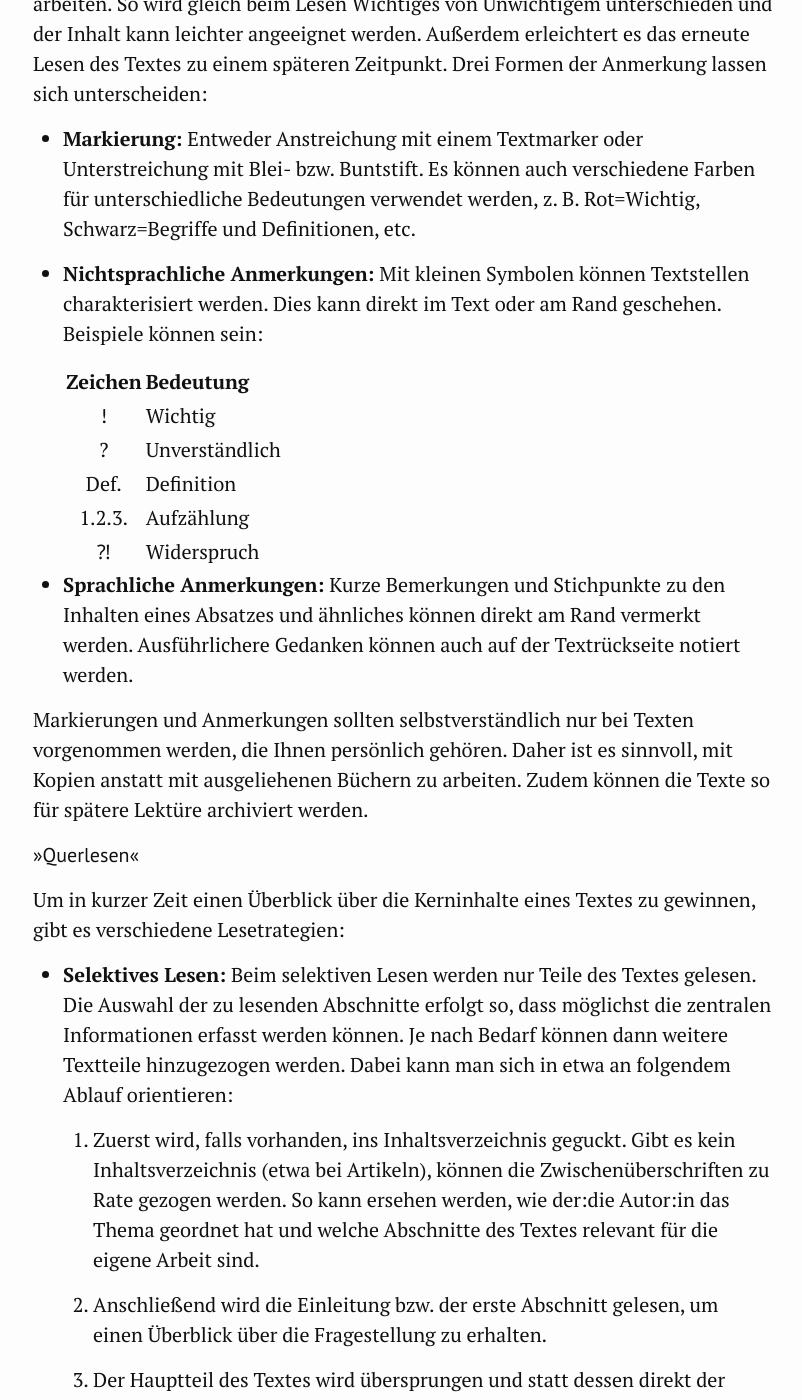
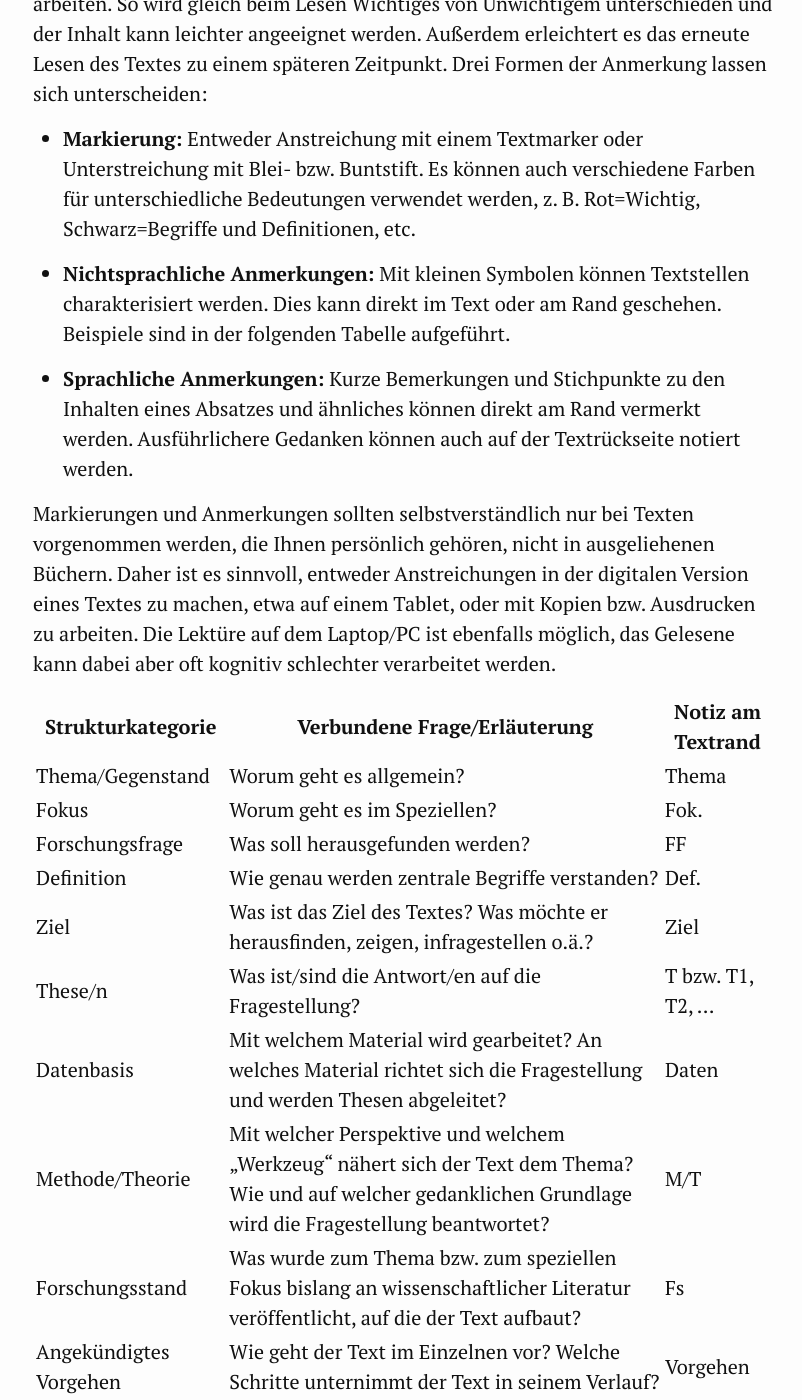
Before and after one commit to CERES-RUB/wissenschaftliches-arbeiten, a Jekyll site: the page built from 04_Literatur.md, in a window 1280 px wide and 1400 px high, scrolled down 7490 px. Shown: the whole window, without its empty margins (237-1039 px from the left). Built offline with Jekyll 4.4.1, drawn with Linux system fonts in a browser that asks for light colours; some of the changed text lies outside the part shown.

Commit message:
Update text annotation section

```diff
--- a/04_Literatur.md
+++ b/04_Literatur.md
@@ -141,19 +142,31 @@ Beim Lesen des Textes ist es sinnvoll, mit Anstreichungen und Randnotizen zu arb
 
 -   **Markierung:** Entweder Anstreichung mit einem Textmarker oder Unterstreichung mit Blei- bzw. Buntstift. Es können auch verschiedene Farben für unterschiedliche Bedeutungen verwendet werden, z. B. Rot=Wichtig, Schwarz=Begriffe und Definitionen, etc.
 
--   **Nichtsprachliche Anmerkungen:** Mit kleinen Symbolen können Textstellen charakterisiert werden. Dies kann direkt im Text oder am Rand geschehen. Beispiele können sein:
-
-    | Zeichen | Bedeutung      |
-    |:-------:|:---------------|
-    |   !     | Wichtig        |
-    |   ?     | Unverständlich |
-    |  Def.   | Definition     |
-    | 1.2.3.  | Aufzählung     |
-    |   ⁈     | Widerspruch    |
+-   **Nichtsprachliche Anmerkungen:** Mit kleinen Symbolen können Textstellen charakterisiert werden. Dies kann direkt im Text oder am Rand geschehen. Beispiele sind in der folgenden Tabelle aufgeführt.
 
 -   **Sprachliche Anmerkungen:** Kurze Bemerkungen und Stichpunkte zu den Inhalten eines Absatzes und ähnliches können direkt am Rand vermerkt werden. Ausführlichere Gedanken können auch auf der Textrückseite notiert werden.
 
-Markierungen und Anmerkungen sollten selbstverständlich nur bei Texten vorgenommen werden, die Ihnen persönlich gehören. Daher ist es sinnvoll, mit Kopien anstatt mit ausgeliehenen Büchern zu arbeiten. Zudem können die Texte so für spätere Lektüre archiviert werden.
+Markierungen und Anmerkungen sollten selbstverständlich nur bei Texten vorgenommen werden, die Ihnen persönlich gehören, nicht in ausgeliehenen Büchern. Daher ist es sinnvoll, entweder Anstreichungen in der digitalen Version eines Textes zu machen, etwa auf einem Tablet, oder mit Kopien bzw. Ausdrucken zu arbeiten. Die Lektüre auf dem Laptop/PC ist ebenfalls möglich, das Gelesene kann dabei aber oft kognitiv schlechter verarbeitet werden.
+
+| Strukturkategorie           | Verbundene Frage/Erläuterung                                 | Notiz am Textrand |
+| --------------------------- | ------------------------------------------------------------ | ----------------- |
+| Thema/Gegenstand            | Worum geht es allgemein?                                     | Thema             |
+| Fokus                       | Worum geht es im Speziellen?                                 | Fok.              |
+| Forschungsfrage             | Was soll herausgefunden werden?                              | FF                |
+| Definition                  | Wie genau werden zentrale Begriffe verstanden?               | Def.              |
+| Ziel                        | Was ist das Ziel des Textes? Was möchte er herausfinden, zeigen, infragestellen o.ä.? | Ziel              |
+| These/n                     | Was ist/sind die Antwort/en auf die Fragestellung?           | T bzw. T1, T2, …  |
+| Datenbasis                  | Mit welchem Material wird gearbeitet? An welches Material richtet sich die Fragestellung und werden Thesen abgeleitet? | Daten             |
+| Methode/Theorie             | Mit welcher Perspektive und welchem „Werkzeug“ nähert sich der Text dem Thema? Wie und auf  welcher gedanklichen Grundlage wird die Fragestellung beantwortet? | M/T               |
+| Forschungsstand             | Was wurde zum Thema bzw. zum speziellen Fokus bislang an wissenschaftlicher Literatur veröffentlicht, auf die der Text aufbaut? | Fs                |
+| Angekündigtes Vorgehen      | Wie geht der Text im Einzelnen vor? Welche Schritte unternimmt der Text in seinem Verlauf? | Vorgehen          |
+| Kernaussagen                | Was sind die zentralen Aussagen des Textes?                  | •                 |
+| Aufzählung                  | Wo erwähnt der Text mehrere Punkte, die nacheinander abgehandelt werden? Insbesondere auch implizite Aufzählungen. | 1./2./3./…        |
+| Für mich besonders relevant | Was ist darüber hinaus für mich, mein Projekt, meine eigene Fragestellung bzw. mein persönliches Interesse von Bedeutung? | !                 |
+| Unverständlich              | Welche Begriffe sind mir unklar? Welche Aussagen kann ich nicht nachvollziehen? | ?                 |
+| Widerspruch                 | Mit welchen Aussagen stimme ich nicht überein?               | X                 |
+
+Table: Strukturkategorien für Randnotizen. Quelle: Teilweise übernommen aus Roers, Benjamin. 2020. „Geschichte und Gegenwart meiner Notizen“. tub.torials (blog). 10. Dezember 2020. <https://www.tub.tuhh.de/tubtorials/2020/12/11/vergangenheit-und-gegenwart-meiner-notizen/> unter der Lizenz [CC BY 4.0](https://creativecommons.org/licenses/by/4.0/). Eigene Anpassungen.
 
 #### »Querlesen« {#sec:querlesen}
 
```
Also changed, not shown: other parts of 04_Literatur.md (+1 -0 lines).
